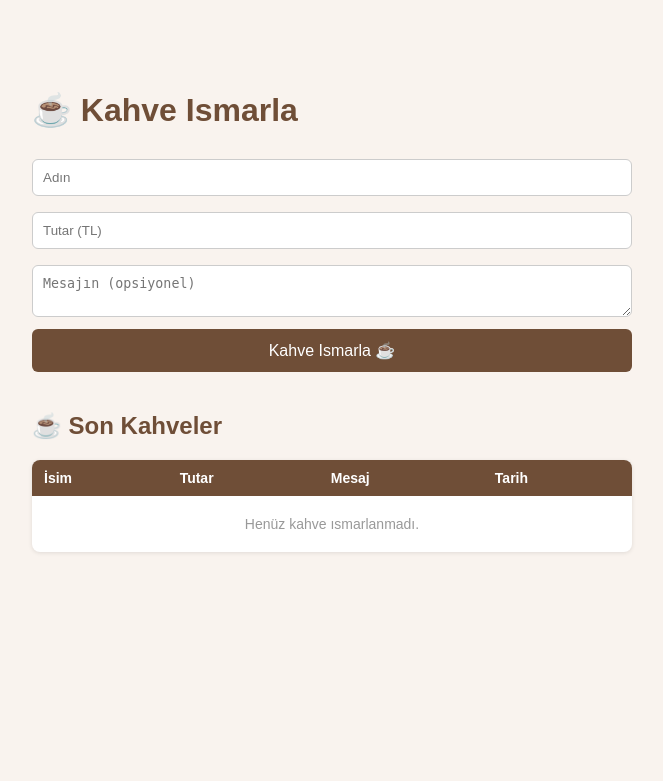
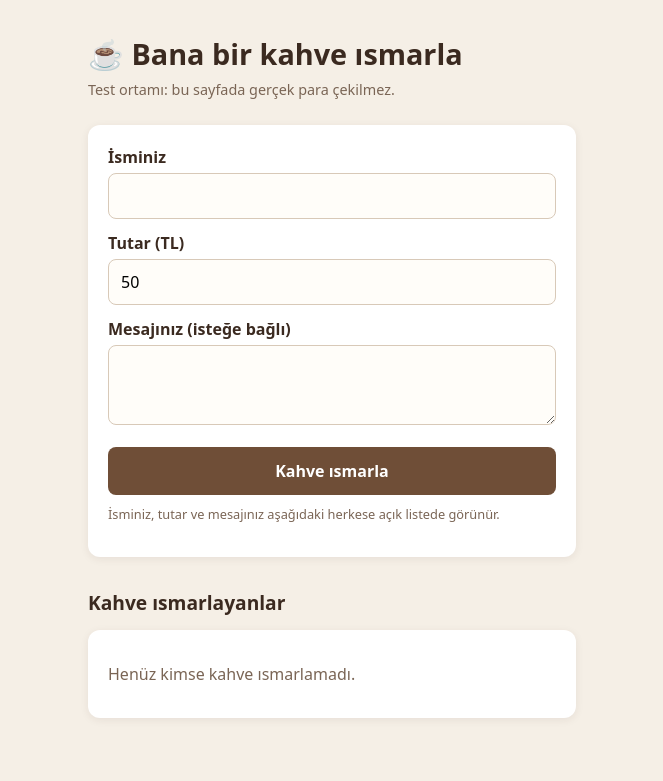
Before and after one commit to menessahin/kahve-app, a Flask app: page / in a window 1280 px wide. Shown: the top 781 px of the page, without its empty margins (308-971 px from the left). Run offline with Flask 3, Linux system fonts and the light colour scheme; data that the repository does not hold is empty; some libraries are stand-ins or nearby versions.

Commit message:
Update index.html

```diff
--- a/templates/index.html
+++ b/templates/index.html
@@ -2,140 +2,169 @@
 <html lang="tr">
 <head>
   <meta charset="UTF-8">
-    <title>Kahve Ismarla ☕</title>
+  <meta name="viewport" content="width=device-width, initial-scale=1">
+  <title>Bana Bir Kahve Ismarla</title>
   <style>
+    * { box-sizing: border-box; }
     body {
-            font-family: Arial, sans-serif;
-            max-width: 600px;
-            margin: 50px auto;
+      margin: 0;
+      font-family: system-ui, -apple-system, "Segoe UI", Roboto, sans-serif;
+      background: #f5efe6;
+      color: #3b2a20;
+      line-height: 1.5;
+    }
+    main { max-width: 520px; margin: 0 auto; padding: 32px 16px 64px; }
+    h1 { font-size: 1.8rem; margin: 0 0 4px; }
+    h2 { font-size: 1.2rem; margin: 32px 0 12px; }
+    .alt { margin: 0 0 24px; color: #7a6555; font-size: 0.9rem; }
+    form, .kart {
+      background: #fff;
+      border-radius: 12px;
       padding: 20px;
-            background: #f9f3ee;
+      box-shadow: 0 2px 8px rgba(59, 42, 32, 0.08);
     }
-        h1, h2 { color: #6f4e37; }
+    label { display: block; font-weight: 600; margin: 12px 0 4px; }
+    label:first-child { margin-top: 0; }
     input, textarea {
       width: 100%;
-            padding: 10px;
-            margin: 8px 0;
-            border: 1px solid #ccc;
-            border-radius: 6px;
-            box-sizing: border-box;
+      padding: 10px 12px;
+      border: 1px solid #d8c9b8;
+      border-radius: 8px;
+      font: inherit;
+      background: #fffdf9;
     }
+    textarea { resize: vertical; min-height: 80px; }
     button {
+      margin-top: 16px;
+      width: 100%;
+      padding: 12px;
+      border: 0;
+      border-radius: 8px;
       background: #6f4e37;
-            color: white;
-            padding: 12px 20px;
-            border: none;
-            border-radius: 6px;
+      color: #fff;
+      font: inherit;
+      font-weight: 600;
       cursor: pointer;
-            width: 100%;
-            font-size: 16px;
     }
-        button:hover { background: #5a3e2b; }
-        #sonuc { margin-top: 20px; font-weight: bold; }
-
-        /* Tablo */
-        .tablo-bolum {
-            margin-top: 40px;
-        }
-        table {
-            width: 100%;
-            border-collapse: collapse;
-            background: white;
-            border-radius: 8px;
-            overflow: hidden;
-            box-shadow: 0 1px 4px rgba(0,0,0,0.1);
-        }
-        th {
-            background: #6f4e37;
-            color: white;
-            padding: 10px 12px;
-            text-align: left;
-            font-size: 14px;
-        }
-        td {
-            padding: 10px 12px;
-            border-bottom: 1px solid #f0e8e0;
-            font-size: 14px;
-            color: #333;
-        }
-        tr:last-child td { border-bottom: none; }
-        tr:hover td { background: #fdf6f0; }
-        .bos { text-align: center; color: #999; padding: 20px; }
+    button:hover { background: #5a3f2c; }
+    button:disabled { opacity: 0.6; cursor: wait; }
+    .bilgi { font-size: 0.8rem; color: #7a6555; margin-top: 10px; }
+    #sonuc { margin-top: 14px; padding: 10px 12px; border-radius: 8px; display: none; }
+    #sonuc.ok { display: block; background: #e6f4ea; color: #1e6b34; }
+    #sonuc.err { display: block; background: #fdeaea; color: #a12626; }
+    ul { list-style: none; margin: 0; padding: 0; }
+    li { padding: 12px 0; border-bottom: 1px solid #eadfd1; }
+    li:last-child { border-bottom: 0; }
+    li p { margin: 4px 0 0; color: #5d4a3c; word-break: break-word; }
+    .bos { color: #7a6555; }
   </style>
 </head>
 <body>
-    <h1>☕ Kahve Ismarla</h1>
-    <input type="text" id="isim" placeholder="Adın" />
-    <input type="number" id="tutar" placeholder="Tutar (TL)" />
-    <textarea id="mesaj" placeholder="Mesajın (opsiyonel)"></textarea>
-    <button onclick="ode()">Kahve Ismarla ☕</button>
+  <main>
+    <h1>☕ Bana bir kahve ısmarla</h1>
+    <p class="alt">Test ortamı: bu sayfada gerçek para çekilmez.</p>
+
+    <form id="form">
+      <label for="isim">İsminiz</label>
+      <input id="isim" name="isim" type="text" maxlength="50" required>
+
+      <label for="tutar">Tutar (TL)</label>
+      <input id="tutar" name="tutar" type="number" min="1" max="5000" step="1" value="50" required>
+
+      <label for="mesaj">Mesajınız (isteğe bağlı)</label>
+      <textarea id="mesaj" name="mesaj" maxlength="200"></textarea>
+
+      <button id="btn" type="submit">Kahve ısmarla</button>
+      <p class="bilgi">İsminiz, tutar ve mesajınız aşağıdaki herkese açık listede görünür.</p>
       <div id="sonuc"></div>
+    </form>
 
-    <div class="tablo-bolum">
-        <h2>☕ Son Kahveler</h2>
-        <table>
-            <thead>
-                <tr>
-                    <th>İsim</th>
-                    <th>Tutar</th>
-                    <th>Mesaj</th>
-                    <th>Tarih</th>
-                </tr>
-            </thead>
-            <tbody id="kahve-listesi">
-                <tr><td colspan="4" class="bos">Yükleniyor...</td></tr>
-            </tbody>
-        </table>
+    <h2>Kahve ısmarlayanlar</h2>
+    <div class="kart">
+      <ul id="liste"></ul>
     </div>
+  </main>
 
   <script>
-        async function ode() {
-            const isim = document.getElementById("isim").value;
-            const tutar = document.getElementById("tutar").value;
-            const mesaj = document.getElementById("mesaj").value;
+    const form = document.getElementById("form");
+    const btn = document.getElementById("btn");
+    const sonuc = document.getElementById("sonuc");
+    const liste = document.getElementById("liste");
 
-            const formData = new FormData();
-            formData.append("isim", isim);
-            formData.append("tutar", tutar);
-            formData.append("mesaj", mesaj);
+    function goster(mesaj, basarili) {
+      sonuc.textContent = mesaj;
+      sonuc.className = basarili ? "ok" : "err";
+    }
 
-            const res = await fetch("/ode", { method: "POST", body: formData });
-            const data = await res.json();
+    function bosMesaj(metin) {
+      const li = document.createElement("li");
+      li.className = "bos";
+      li.textContent = metin;
+      liste.replaceChildren(li);
+    }
 
-            if (data.status === "success") {
-                document.getElementById("sonuc").innerHTML =
-                    `✅ ${data.isim} ${data.tutar} TL gönderdi!`;
-                listeYukle();
-            } else {
-                document.getElementById("sonuc").innerHTML = "❌ Ödeme başarısız!";
+    async function listeyiYukle() {
+      try {
+        const res = await fetch("/liste");
+        const veri = await res.json();
+
+        if (!Array.isArray(veri) || veri.length === 0) {
+          bosMesaj("Henüz kimse kahve ısmarlamadı.");
+          return;
+        }
+
+        liste.replaceChildren();
+        veri.forEach((k) => {
+          const li = document.createElement("li");
+
+          const isim = document.createElement("strong");
+          isim.textContent = k.isim;          // textContent: XSS'e karşı güvenli
+          li.append(isim, " — " + k.tutar + " TL");
+
+          if (k.mesaj) {
+            const p = document.createElement("p");
+            p.textContent = k.mesaj;          // textContent: XSS'e karşı güvenli
+            li.append(p);
+          }
+          liste.append(li);
+        });
+      } catch (e) {
+        bosMesaj("Liste şu an yüklenemiyor.");
       }
     }
 
-        async function listeYukle() {
-            const res = await fetch("/liste");
-            const data = await res.json();
-            const tbody = document.getElementById("kahve-listesi");
+    form.addEventListener("submit", async (e) => {
+      e.preventDefault();
+      btn.disabled = true;
+      goster("Ödeme yapılıyor...", true);
 
-            if (data.length === 0) {
-                tbody.innerHTML = '<tr><td colspan="4" class="bos">Henüz kahve ısmarlanmadı.</td></tr>';
-                return;
+      try {
+        const res = await fetch("/ode", {
+          method: "POST",
+          body: new URLSearchParams(new FormData(form)),
+        });
+
+        let veri = {};
+        try { veri = await res.json(); } catch (_) {}
+
+        if (res.status === 429) {
+          goster("Çok fazla deneme yaptınız, lütfen biraz bekleyin.", false);
+        } else if (veri.status === "success") {
+          goster("Teşekkürler " + veri.isim + "! " + veri.tutar + " TL'lik kahve ısmarladınız ☕", true);
+          form.reset();
+          document.getElementById("tutar").value = 50;
+          listeyiYukle();
+        } else {
+          goster(veri.hata || "Ödeme başarısız oldu.", false);
         }
+      } catch (err) {
+        goster("Bağlantı hatası, lütfen tekrar deneyin.", false);
+      } finally {
+        btn.disabled = false;
+      }
+    });
 
-            tbody.innerHTML = data.slice(0, 5).map(r => {
-                const tarih = new Date(r.tarih);
-                const tarihStr = tarih.toLocaleDateString("tr-TR", {
-                    day: "2-digit", month: "2-digit", hour: "2-digit", minute: "2-digit"
-                });
-                return `<tr>
-                    <td>${r.isim}</td>
-                    <td>${r.tutar} TL</td>
-                    <td>${r.mesaj || "-"}</td>
-                    <td>${tarihStr}</td>
-                </tr>`;
-            }).join("");
-        }
-
-        listeYukle();
+    listeyiYukle();
   </script>
 </body>
 </html>
```
Lines whose indentation alone changed are shown as unchanged.
